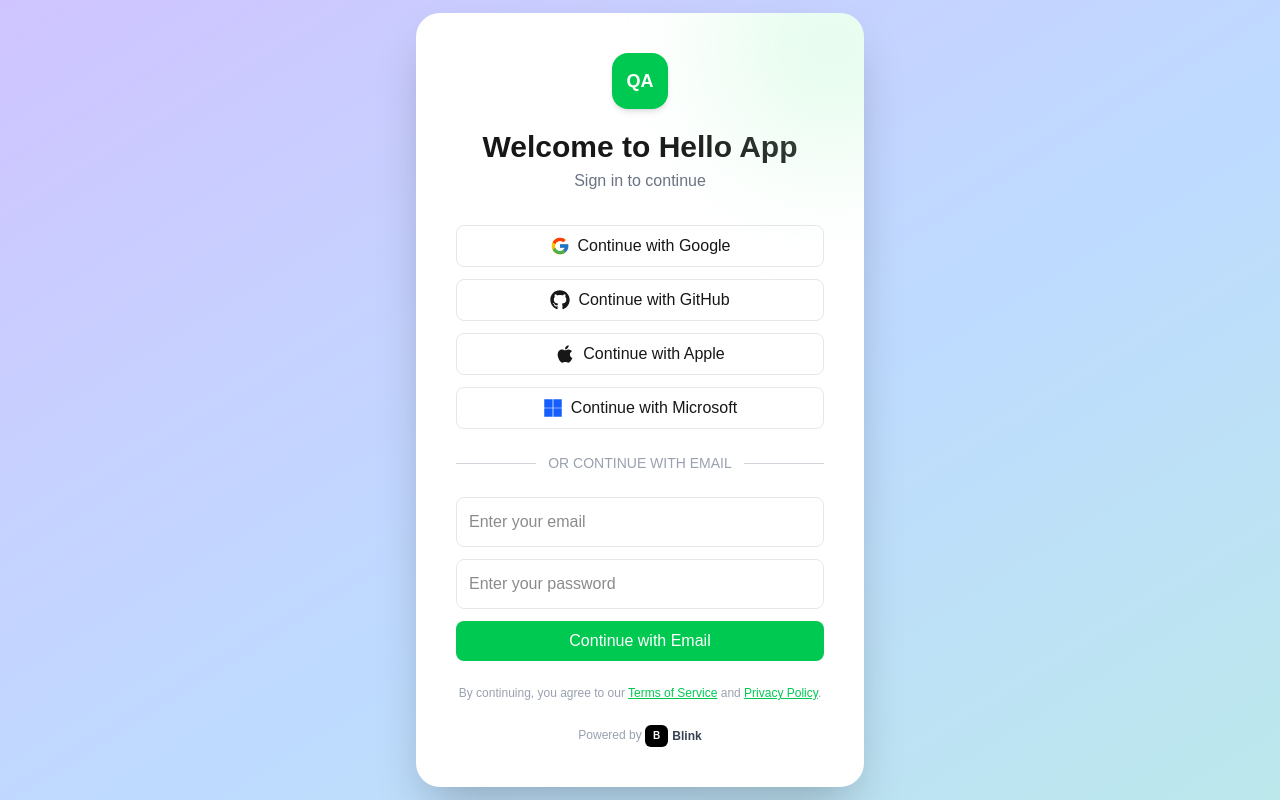
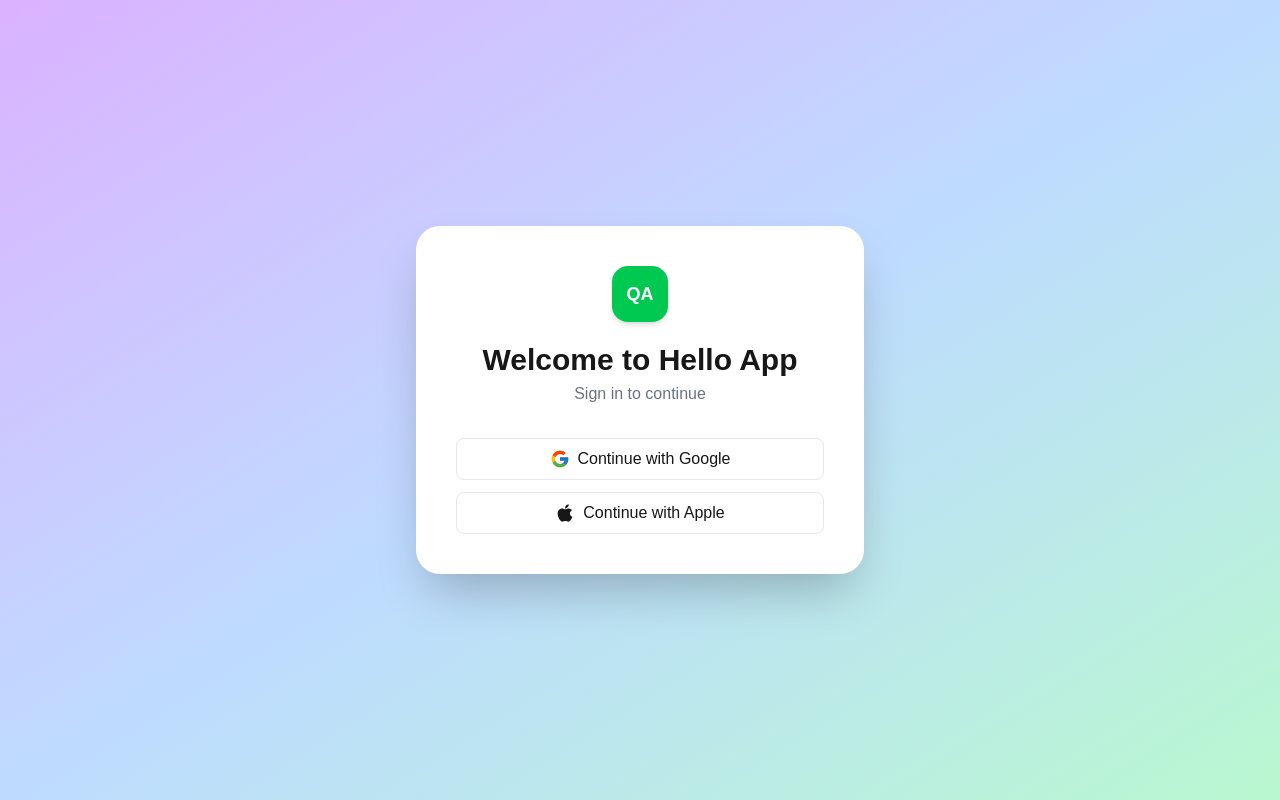
Before and after one commit to HudsonWayne/SignLanguageConvetor, a Next.js app in the folder Desktop/FastApplyAi/fastapplyai/: page /signin in a window 1280 px wide. Built offline with nearby package versions, Linux system fonts and the light colour scheme.

Commit message:
initial commit

```diff
--- a/Desktop/FastApplyAi/fastapplyai/src/app/signin/page.tsx
+++ b/Desktop/FastApplyAi/fastapplyai/src/app/signin/page.tsx
@@ -1,41 +1,15 @@
 "use client";
 
 import { useState } from "react";
+import { signIn } from "next-auth/react";
 import { useRouter } from "next/navigation";
-import { signIn } from "next-auth/react";
-import { motion } from "framer-motion";
 import { FcGoogle } from "react-icons/fc";
-import { FaGithub, FaApple, FaMicrosoft } from "react-icons/fa";
+import { FaApple } from "react-icons/fa";
 import ClientOnly from "../components/ClientOnly";
 
 export default function SignInPage() {
   const router = useRouter();
-  const [form, setForm] = useState({ email: "", password: "" });
   const [loading, setLoading] = useState(false);
-
-  const handleEmailSignIn = async (e: React.FormEvent) => {
-    e.preventDefault();
-    setLoading(true);
-
-    try {
-      const result = await signIn("credentials", {
-        redirect: false,
-        email: form.email,
-        password: form.password,
-      });
-
-      if (result?.ok) {
-        router.push("/dashboard");
-      } else {
-        alert(result?.error || "Sign-in failed");
-      }
-    } catch (error) {
-      console.error(error);
-      alert("An error occurred during sign-in");
-    } finally {
-      setLoading(false);
-    }
-  };
 
   const handleSocialSignIn = async (provider: string) => {
     setLoading(true);
@@ -45,15 +19,8 @@ export default function SignInPage() {
 
   return (
     <ClientOnly>
-      <div className="min-h-screen flex items-center justify-center bg-gradient-to-br from-purple-300 via-blue-200 to-green-200 bg-[length:200%_200%] animate-gradientFlow px-4">
-        <motion.div
-          initial={{ opacity: 0, y: 20 }}
-          animate={{ opacity: 1, y: 0 }}
-          transition={{ duration: 0.7 }}
-          className="bg-white shadow-2xl rounded-3xl p-10 w-full max-w-md text-center relative overflow-hidden"
-        >
-          <motion.div className="absolute -top-20 -right-20 h-56 w-56 bg-green-200 opacity-40 rounded-full blur-3xl" />
-
+      <div className="min-h-screen flex items-center justify-center bg-gradient-to-br from-purple-300 via-blue-200 to-green-200 px-4">
+        <div className="bg-white shadow-2xl rounded-3xl p-10 w-full max-w-md text-center relative overflow-hidden">
           <div className="flex justify-center mb-5 relative z-10">
             <div className="h-14 w-14 bg-green-500 text-white flex items-center justify-center rounded-2xl font-bold text-lg shadow-md">
               QA
@@ -64,60 +31,18 @@ export default function SignInPage() {
           <p className="text-gray-500 mb-8">Sign in to continue</p>
 
           <div className="space-y-3 relative z-10">
-            <AnimatedButton icon={<FcGoogle />} text="Continue with Google" onClick={() => handleSocialSignIn("google")} />
-            <AnimatedButton icon={<FaGithub />} text="Continue with GitHub" onClick={() => handleSocialSignIn("github")} />
-            <AnimatedButton icon={<FaApple />} text="Continue with Apple" onClick={() => handleSocialSignIn("apple")} />
-            <AnimatedButton icon={<FaMicrosoft className="text-blue-600" />} text="Continue with Microsoft" onClick={() => handleSocialSignIn("azure-ad")} />
+            <AnimatedButton
+              icon={<FcGoogle />}
+              text="Continue with Google"
+              onClick={() => handleSocialSignIn("google")}
+            />
+            <AnimatedButton
+              icon={<FaApple />}
+              text="Continue with Apple"
+              onClick={() => handleSocialSignIn("apple")}
+            />
           </div>
-
-          <div className="flex items-center my-6 text-gray-400">
-            <hr className="flex-grow border-gray-300" />
-            <span className="mx-3 text-sm">OR CONTINUE WITH EMAIL</span>
-            <hr className="flex-grow border-gray-300" />
-          </div>
-
-          <form onSubmit={handleEmailSignIn} className="space-y-3 relative z-10">
-            <input
-              type="email"
-              placeholder="Enter your email"
-              className="w-full p-3 border border-gray-200 rounded-lg focus:outline-none focus:ring-2 focus:ring-green-400 transition-all"
-              value={form.email}
-              onChange={(e) => setForm({ ...form, email: e.target.value })}
-              required
-            />
-            <input
-              type="password"
-              placeholder="Enter your password"
-              className="w-full p-3 border border-gray-200 rounded-lg focus:outline-none focus:ring-2 focus:ring-green-400 transition-all"
-              value={form.password}
-              onChange={(e) => setForm({ ...form, password: e.target.value })}
-              required
-            />
-            <button
-              type="submit"
-              disabled={loading}
-              className={`w-full rounded-lg py-2 font-medium text-white transition-all ${
-                loading ? "bg-gray-400 cursor-not-allowed" : "bg-green-500 hover:bg-green-600"
-              }`}
-            >
-              {loading ? "Signing in..." : "Continue with Email"}
-            </button>
-          </form>
-
-          <p className="text-xs text-gray-400 mt-6">
-            By continuing, you agree to our{" "}
-            <a href="#" className="text-green-500 underline">Terms of Service</a> and{" "}
-            <a href="#" className="text-green-500 underline">Privacy Policy</a>.
-          </p>
-
-          <div className="mt-6 text-gray-400 text-xs">
-            Powered by{" "}
-            <span className="inline-flex items-center gap-1 font-semibold text-gray-700">
-              <span className="bg-black text-white text-[10px] px-2 py-1 rounded-md">B</span>
-              Blink
-            </span>
-          </div>
-        </motion.div>
+        </div>
       </div>
     </ClientOnly>
   );
@@ -133,14 +58,12 @@ function AnimatedButton({
   onClick?: () => void;
 }) {
   return (
-    <motion.button
-      whileHover={{ scale: 1.04, y: -2 }}
-      whileTap={{ scale: 0.98 }}
+    <button
       onClick={onClick}
       className="w-full border border-gray-200 rounded-lg py-2 flex items-center justify-center gap-2 hover:shadow-md hover:bg-gray-50 transition-all"
     >
       <span className="text-xl">{icon}</span>
       <span>{text}</span>
-    </motion.button>
+    </button>
   );
 }
--- a/Desktop/FastApplyAi/fastapplyai/src/lib/User.ts
+++ b/Desktop/FastApplyAi/fastapplyai/src/lib/User.ts
@@ -3,7 +3,7 @@ import mongoose, { Schema, models, model } from "mongoose";
 const UserSchema = new Schema({
   name: String,
   email: { type: String, required: true, unique: true },
-  password: String,
+  password: String, // empty for OAuth users
 });
 
 const User = models.User || model("User", UserSchema);
```
